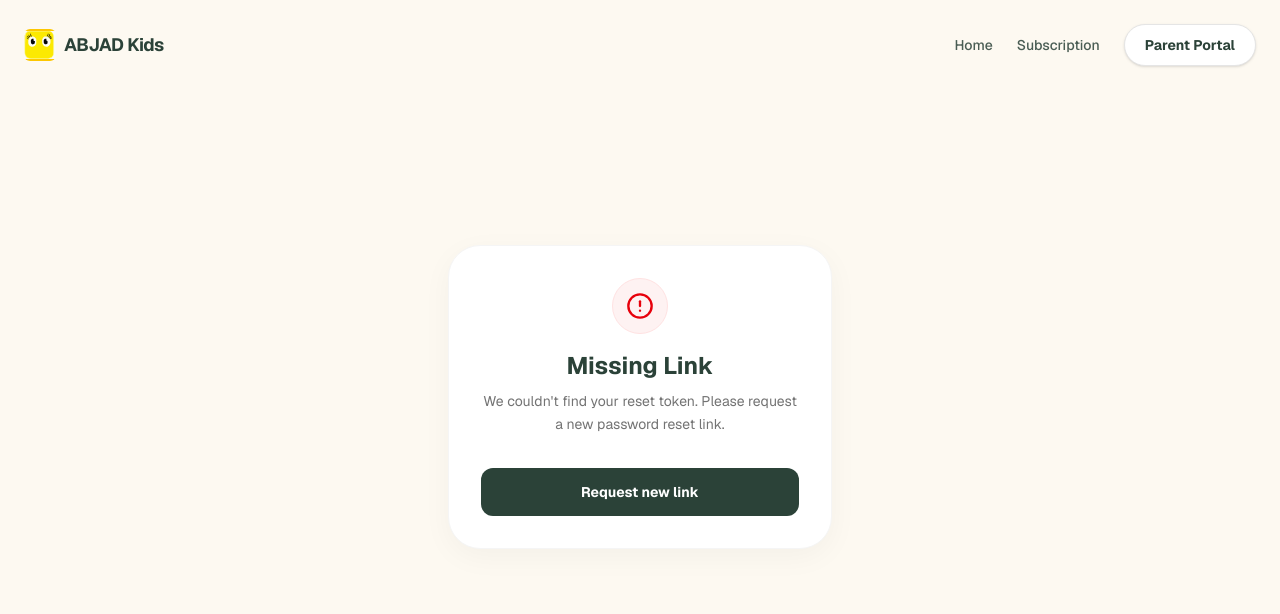
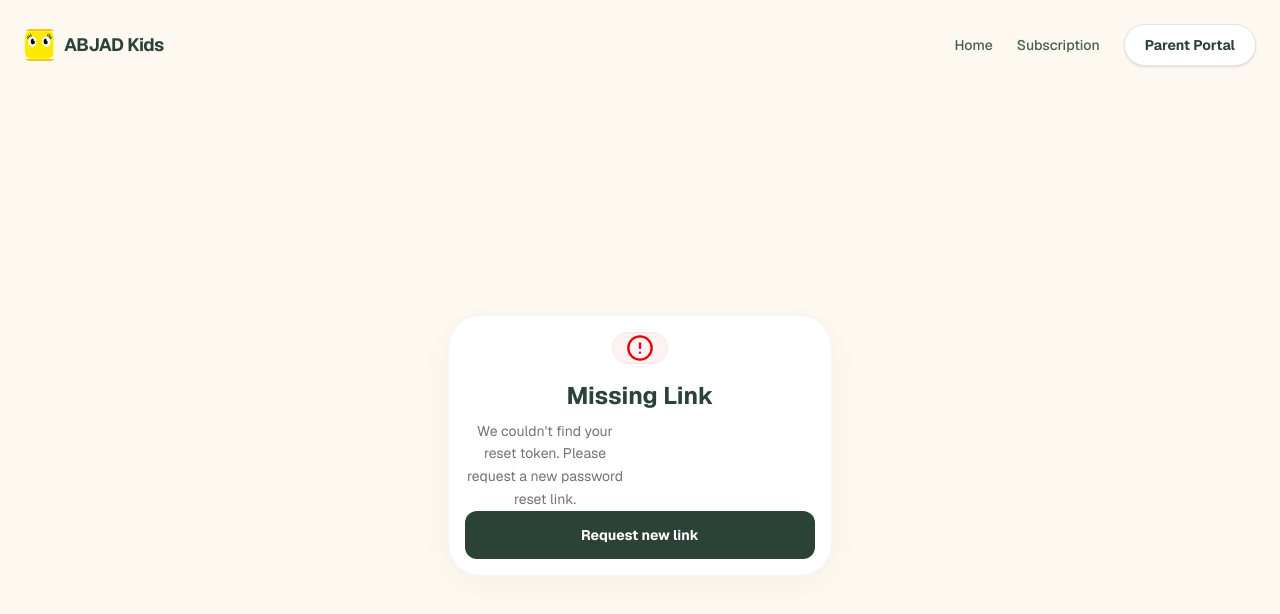
Before and after one commit to Robotech-Org/abjed, a Next.js app: page /reset-password in a window 1280 px wide. Shown: the top 614 px of the page. Built offline with nearby package versions, Linux system fonts and the light colour scheme.

Commit message:
fixing forget password layout

```diff
--- a/app/reset-password/form.tsx
+++ b/app/reset-password/form.tsx
@@ -30,13 +30,13 @@ export default function ResetPasswordForm({ token }: { token?: string }) {
     return (
       <div className="min-h-screen bg-[#FDF9F1] font-sans text-[#2B4238] flex flex-col">
         <Navbar />
-        <main className="flex-1 flex items-center justify-center px-6 pb-24">
-          <div className="bg-white rounded-[32px] p-8 max-w-sm w-full border border-neutral-100 shadow-[0_8px_30px_rgb(0,0,0,0.04)] text-center">
-            <div className="w-14 h-14 bg-red-50 rounded-full flex items-center justify-center mx-auto mb-4 border border-red-100">
+        <main className="flex-1 flex items-center justify-center px-6 ">
+          <div className="bg-white rounded-[32px] p-4 max-w-sm w-full border border-neutral-100 shadow-[0_8px_30px_rgb(0,0,0,0.04)] text-center">
+            <div className="w-14 h-8 bg-red-50 rounded-full flex items-center justify-center mx-auto mb-4 border border-red-100">
               <AlertCircle className="w-7 h-7 text-red-600" />
             </div>
             <h2 className="text-2xl font-bold text-[#2B4238] mb-2">Missing Link</h2>
-            <p className="text-sm text-neutral-500 mb-8 leading-relaxed">
+            <p className="text-sm text-neutral-500 leading-relaxed w-40">
               We couldn't find your reset token. Please request a new password reset link.
             </p>
             <Link href="/forgot-password" className="block w-full rounded-xl bg-[#2B4238] py-3.5 text-sm font-bold text-white hover:bg-[#1E3028] transition-colors">
@@ -92,7 +92,7 @@ export default function ResetPasswordForm({ token }: { token?: string }) {
     <div className="min-h-screen bg-[#FDF9F1] font-sans text-[#2B4238] flex flex-col">
       <Navbar />
 
-      <main className="flex-1 flex flex-col lg:flex-row items-center lg:items-start justify-center gap-12 lg:gap-24 px-6 pt-6 md:pt-12 pb-24 max-w-7xl mx-auto w-full">
+      <main className="flex-1 flex flex-col lg:flex-row items-center lg:items-start justify-center gap-4 lg:gap-10 px-6 pt-6 md:pt-12 pb-4 max-w-7xl mx-auto w-full">
 
         {/* Left Column: Context & Info */}
         <div className="flex-1 max-w-lg lg:max-w-xl w-full">
@@ -106,14 +106,14 @@ export default function ResetPasswordForm({ token }: { token?: string }) {
             password
           </h1>
 
-          <p className="text-[#4A5D54] text-[15px] md:text-[17px] leading-relaxed mb-8">
+          <p className="text-[#4A5D54] text-[15px] md:text-[17px] leading-relaxed mb-4">
             Choose a strong, unique password to secure your parent account.
           </p>
         </div>
 
         {/* Right Column: Card */}
         <div className="w-full max-w-[440px]">
-          <div className="bg-white rounded-[32px] p-6 md:p-8 border border-neutral-100 shadow-[0_8px_30px_rgb(0,0,0,0.04)]">
+          <div className="bg-white rounded-[32px] p-4 md:p-6 border border-neutral-100 shadow-[0_8px_30px_rgb(0,0,0,0.04)]">
             <div className="mb-8 text-center md:text-left">
               <h2 className="text-2xl font-bold text-[#2B4238] mb-2">New Password</h2>
               <p className="text-sm text-neutral-500">
```
